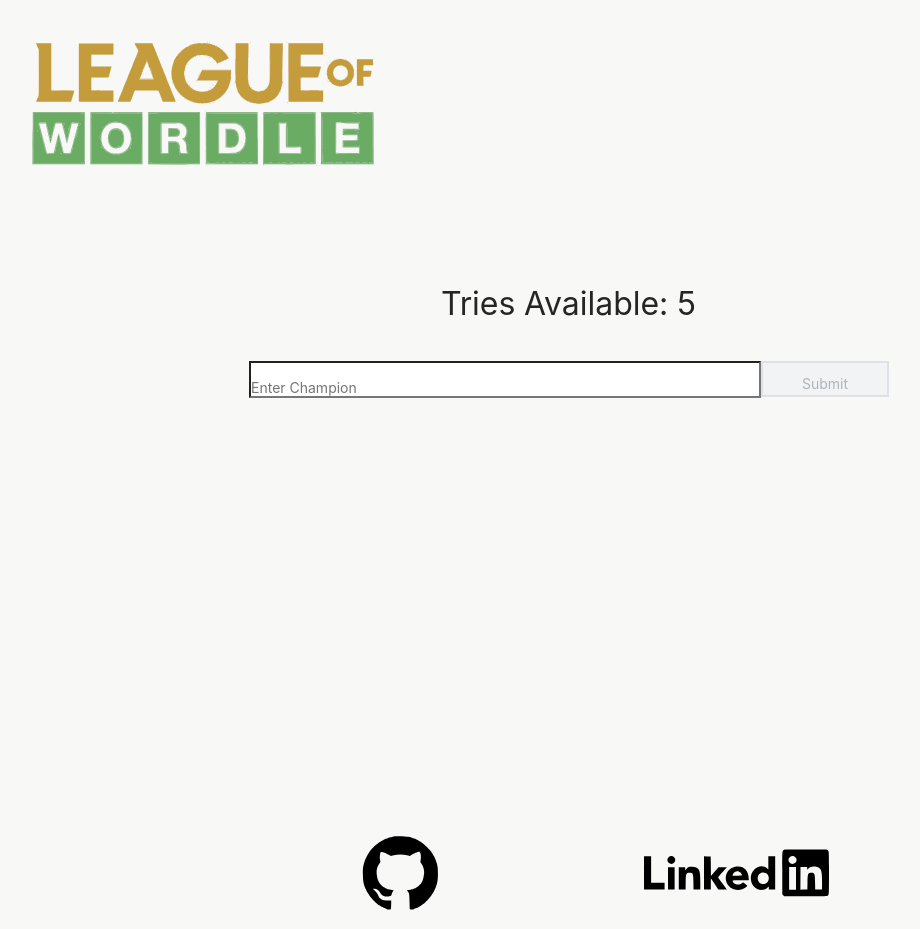
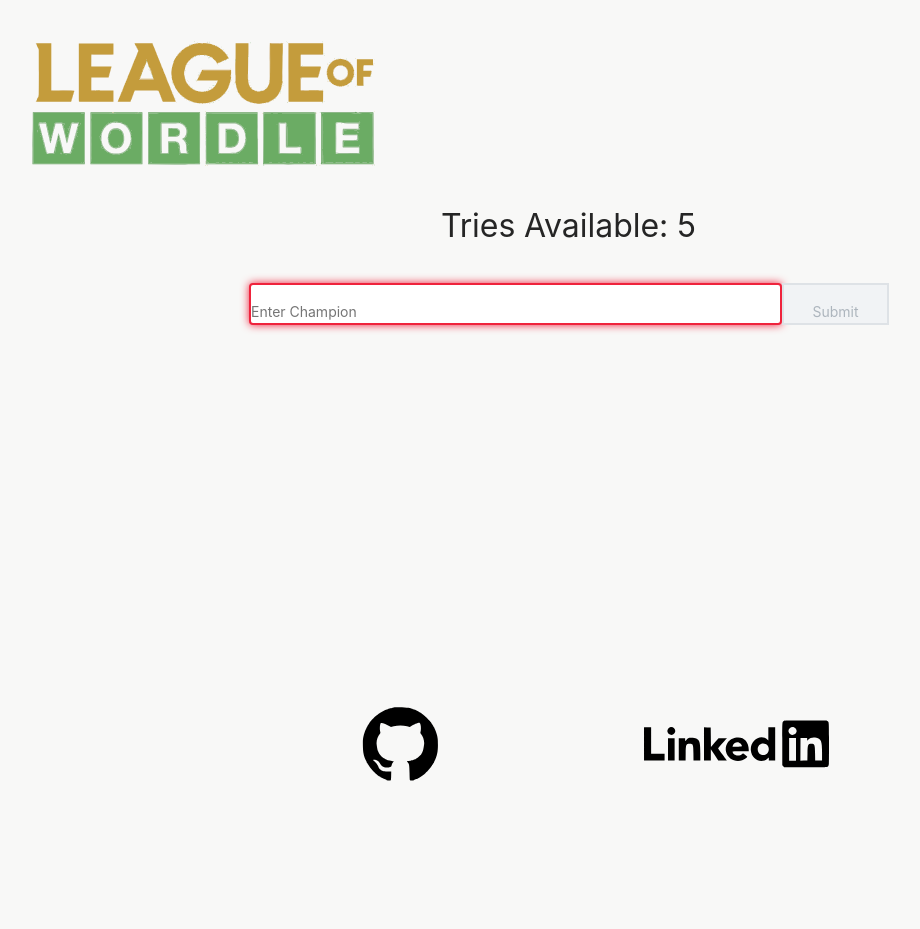
Before and after one commit to Tran-Steven/leaguewordle, a React (Create React App) app in the folder leaguewordle-frontend/: page / in a window 1280 px wide. Shown: the whole page, without its empty margins (71-991 px from the left). After the commit the page ends 800 px from the top, so only its background shows below. Built offline with nearby package versions, Linux system fonts and the light colour scheme.

Commit message:
CSS fixes

```diff
--- /dev/null
+++ b/leaguewordle-frontend/less-watcher.config.json
@@ -0,0 +1,6 @@
+{
+  "watchFolder": "src/",
+  "outputFolder": "src/",
+  "runOnce": false,
+  "enableJs": true
+}
--- a/leaguewordle-frontend/src/Home.css
+++ b/leaguewordle-frontend/src/Home.css
@@ -1,8 +1,14 @@
-@import url("https://fonts.googleapis.com/css2?family=Lato:wght@300&display=swap");
+@font-face {
+  font-family: "Lato";
+  font-style: normal;
+  font-weight: 300;
+  font-display: swap;
+  src: url(https://fonts.gstatic.com/s/lato/v23/S6u9w4BMUTPHh7USew8.ttf)
+    format("truetype");
+}
 .lato {
   font-family: "Lato", sans-serif;
 }
-
 @media (prefers-color-scheme: dark) {
   .gameSection {
     background-color: #3d3c3a;
@@ -17,7 +23,6 @@
     -webkit-filter: invert(100%);
     filter: invert(100%);
   }
-
   html,
   body {
     background-color: #3d3c3a;
@@ -26,7 +31,6 @@
   .main {
     background-color: #3d3c3a;
   }
-
   .imageWrong {
     filter: invert(1);
   }
@@ -45,14 +49,12 @@
     background-color: #80807d;
   }
 }
-
 * {
   box-sizing: border-box;
   padding: 0;
   margin: 0;
   scroll-behavior: smooth;
 }
-
 html,
 body {
   height: 100%;
@@ -60,6 +62,9 @@
   background-color: #f8f8f7;
 }
 .main {
+  display: flex;
+  flex-direction: column;
+  min-height: 100vh;
   background-color: #f8f8f7;
 }
 @media only screen and (min-device-width: 320px) and (max-device-width: 667px) and (orientation: landscape) {
@@ -69,14 +74,12 @@
     padding-bottom: 100%;
   }
 }
-
 .section__padding {
   padding: 4rem 6rem;
 }
 .section__margin {
   padding: 4rem 6rem;
 }
-
 @media screen and (max-width: 700px) {
   .section__margin {
     padding: 4rem;
@@ -85,7 +88,6 @@
     padding: 4rem;
   }
 }
-
 @media screen and (max-width: 550px) {
   input[type="submit"] {
     font-size: 11px;
@@ -97,25 +99,21 @@
     padding: 4rem 2rem;
   }
 }
-
 @media screen and (max-height: 550px) {
   .lol__game {
     height: 80vh;
   }
 }
-
 @media screen and (max-height: 750px) {
   .lol__game {
     height: 60vh;
   }
 }
-
 @media screen and (max-height: 1100px) {
   .lol__game {
     height: 55vh;
   }
 }
-
 @media screen and (max-height: 1400px) {
   .lol__game {
     height: 65vh;
@@ -126,80 +124,72 @@
     height: 80vh;
   }
 }
+.test {
+  min-width: 50vw;
+  display: inline-block;
+}
+.championIconContainer {
+  justify-content: center;
+  flex-grow: 1;
+}
+.comp {
+  white-space: nowrap;
+  box-sizing: border-box;
+  flex-direction: row;
+  max-width: 15.5vw;
+}
+
+.counter {
+  font-size: clamp(2rem, 2vw, 3rem);
+  text-align: center;
+}
+.gameSection {
+  justify-content: center;
+  flex-grow: 1;
+}
+
 .lol__game {
-  width: 100%;
-  text-align: center;
-  align-items: center;
+  height: 100%;
+  flex-direction: row;
+  justify-content: center;
   display: flex;
 }
-.game-target {
-  position: relative;
-  height: 3rem;
-  /* overflow-y: auto; */
-}
-.no-overflow {
-  overflow: hidden;
-  position: flex;
-}
-.comp {
+.formContainer {
+  display: inline-block;
+  margin-left: 20;
+  flex-direction: column;
   width: 100%;
-  height: 50%;
-  position: relative;
-}
-.form-containerChampion {
-  display: flex;
-  flex-direction: row;
-  height: 100%;
-  justify-content: center;
-}
-.formcontentmove {
-  min-width: 50vw;
-}
-.counter {
-  font-size: clamp(2rem, 2vw, 3rem);
 }
 
-.lol__game-container {
-  text-align: center;
-  flex: 1;
-  display: inline;
-  flex-direction: column;
-  justify-content: center;
-  align-items: center;
-  height: 70%;
+.inputContainer {
+  display: flex;
 }
-.formparam {
-  height: 100%;
+.unDisabledBorder {
+  border: 2px solid #040404;
 }
-.lol__game-container-div {
-  justify-content: center;
-  align-items: center;
-  flex-direction: row;
-  position: flex;
-  display: flex;
-  width: auto;
-}
-footer {
-  margin-top: 6rem;
+.disabledBorder {
+  border: 2px solid #ef233c;
+  border-radius: 4px;
+  box-shadow: 0px 0px 8px #ef233c;
 }
 
+input:focus {
+  border-radius: 2px;
+  box-shadow: 0px 0px 5px #8a8a86;
+  outline: none;
+}
 input[type="text"] {
   max-width: 1200px;
-  height: 30%;
-  width: 80%;
+
+  width: 100%;
   padding-top: 1rem;
   background-size: cover;
 }
+
 input[type="submit"] {
   max-width: 800px;
-  height: 30%;
   width: 20%;
-  padding-top: 0.6rem;
-}
-.lol_game-container-div_inlinetogether {
-  display: flex;
-  height: auto;
-  width: 100%;
+  padding-top: 1rem;
 }
 
 input:disabled {
@@ -209,3 +199,13 @@
   border-style: solid;
   border-width: 2px;
 }
+.cardContainer {
+  z-index: 999;
+  overflow: hidden;
+}
+.cards {
+}
+
+footer {
+  margin-top: 3rem;
+}
--- a/leaguewordle-frontend/src/components/ChampionHint/ChampionHint.css
+++ b/leaguewordle-frontend/src/components/ChampionHint/ChampionHint.css
@@ -1,25 +1,23 @@
-.wrong {
+.hint {
+  display: inline-block;
+  font-size: 1em;
+  justify-content: center;
+  flex-direction: row;
+}
+.containerHint {
+  flex-direction: column;
   display: flex;
-  float: left;
-  width: 25%;
-  font-size: 1em;
-  height: 100%;
-  justify-content: space-between;
+  justify-content: center;
 }
-.containerWrong {
-  flex-direction: column;
+.imageHint {
+  width: 50%;
+  height: 50%;
+}
+.textHint {
   height: auto;
-  display: flex;
-}
-.imageWrong {
-  width: 100%;
-  height: 100%;
-}
-.textWrong {
-  height: 100%;
 }
 
-.wrongImg {
+.wrongHint {
   height: 50%;
   width: 50%;
 }
--- a/leaguewordle-frontend/src/components/ChampionHint/ChampionHint.tsx
+++ b/leaguewordle-frontend/src/components/ChampionHint/ChampionHint.tsx
@@ -4,17 +4,17 @@
 const ChampionHint = (props) => {
   return (
     //Image base is 512x512c
-    <div className="wrong">
-      <div className="containerWrong">
-        <div className="textWrong">
+    <div className="hint">
+      <div className="containerHint">
+        <div className="textHint">
           <h2 className="propHead">{props.text}</h2>
         </div>
-        <div className="imageWrong">
+        <div className="imageHint">
           <img
             src={props.img}
             alt={props.alt}
             margin-top="1%"
-            className="wrongImg"
+            className="wrongHint"
           />
         </div>
       </div>
--- a/leaguewordle-frontend/src/components/ChampionPopup/ChampionPopup.css
+++ b/leaguewordle-frontend/src/components/ChampionPopup/ChampionPopup.css
@@ -1,20 +1,27 @@
+.containerChampion {
+  height: 100%;
+  flex-direction: column;
+  align-items: center;
+  display: flex;
+}
 .textChampion {
   font-size: clamp(1rem, 2vw, 3rem);
 }
-.imageChampion img {
-  width: 5%;
-  height: 5%;
+
+.imageChampion {
+  width: 15%;
+  height: 15%;
 }
 
 @media screen and (max-width: 1050px) {
-  .imageChampion img {
-    width: 10%;
-    height: 10%;
+  .imageChampion {
+    width: 30%;
+    height: 30%;
   }
 }
 
 @media screen and (max-width: 550px) {
-  .imageChampion img {
+  .imageChampion {
     width: 20%;
     height: 20%;
   }
--- a/leaguewordle-frontend/src/components/ChampionPopup/ChampionPopup.tsx
+++ b/leaguewordle-frontend/src/components/ChampionPopup/ChampionPopup.tsx
@@ -2,19 +2,18 @@
 import "./ChampionPopup.css";
 const ChampionPopup = (props) => {
   return (
-    <div className="championCompo">
     <div className="containerChampion">
       <div className="textChampion">
         <h2 className="propText">Wrong Guess</h2>
       </div>
-        <div className="imageChampion">
+
       <img
+        className="imageChampion"
         src={require(`../../assets/images/icons/${props.img}.jpg`)}
         alt={props.alt}
       />
-        </div>
+
       <h2 className="propText">{props.text}</h2>
-      </div>
     </div>
   );
 };
--- a/leaguewordle-frontend/src/components/Game/Game.tsx
+++ b/leaguewordle-frontend/src/components/Game/Game.tsx
@@ -7,6 +7,7 @@
 
 import "antd/lib/card/style/css";
 import "../../Home.css";
+
 //components
 import { ChampionHint } from "../ChampionHint/ChampionHint.tsx";
 import { ChampionPopup } from "../ChampionPopup/ChampionPopup.tsx";
@@ -133,7 +134,8 @@
 
   return (
     <div className="lol__game">
-      <div className="lol__game-container">
+      <div className="test">
+        <div className="championIconContainer">
           {/* When user submit is wrong, display champion icon */}
           {loadChamp && (
             <ChampionPopup
@@ -142,14 +144,13 @@
               img={iconName}
             />
           )}
-
+        </div>
+        <div>
           {/* Counter for how many attempts/guesses user has */}
           <p className="counter">Tries Available: {counter}</p>
-
-        <div className="form-containerChampion">
-          <div className="formcontentmove">
+        </div>
+        <div className="formContainer">
           <form
-              //   className="formparam"
             onSubmit={handleSubmit(() => {
               let userInput = val.toUpperCase().replace(/" "/g, "");
               let correctChamp = champions[jIndex];
@@ -181,8 +182,7 @@
                       : down;
 
                   newList[2] =
-                      wrongChamp["Blue Essence"] ===
-                      correctChamp["Blue Essence"]
+                    wrongChamp["Blue Essence"] === correctChamp["Blue Essence"]
                       ? correct
                       : wrongChamp["Blue Essence"] ===
                         correctChamp["Blue Essence"]
@@ -206,14 +206,18 @@
               setDisabled(true);
             })}
           >
-              <div className="lol__game-container-div">
-                <div className="lol_game-container-div_inlinetogether">
+            <div className="inputContainer">
               <input
                 {...register("guess")}
                 autoComplete="off"
                 placeholder="Enter Champion"
                 type="text"
                 value={val}
+                // if the button is disabled, then make input area have a red border, if
+                // the button is enabled, have a regular black border
+                className={`${
+                  isDisabled ? `disabledBorder` : `unDisabledBorder`
+                }`}
                 onChange={({ target: { value: e } }) => {
                   if (isLetters(e)) {
                     checkValidInput(e);
@@ -222,19 +226,17 @@
               />
               <input type="submit" disabled={isDisabled} />
             </div>
-              </div>
-              <div className="game-target">
+            <div className="cardContainer">
               {/* Compares the user input to the list of champions to make a dropdown card autocomplete */}
               {championMatch &&
                 championMatch.map((item, index) => (
                   <div
-                      className="no-overflow"
+                    className="cards"
                     key={index}
                     style={{ marginTop: "5px" }}
                   >
                     <Card
                       hoverable
-                        className="card1"
                       style={{ width: "50%" }}
                       onClick={() => {
                         checkValidInput(item.Champion);
@@ -245,7 +247,6 @@
                   </div>
                 ))}
             </div>
-
             {/* The hints that show after a wrong submit */}
             {gameOnGoing && (
               <div className="comp">
@@ -259,7 +260,6 @@
         </div>
       </div>
     </div>
-    </div>
   );
 };
 export default Game;
--- a/leaguewordle-frontend/src/index.css
+++ b/leaguewordle-frontend/src/index.css
@@ -53,3 +53,6 @@
     opacity: 1;
   }
 }
+body {
+  background-color: #f8f8f7;
+}
```
Also changed, not shown: leaguewordle-frontend/package.json (+5 -2 lines), 2 other files (tests, documents, lock files or other folders). Lines whose indentation alone changed are shown as unchanged.
